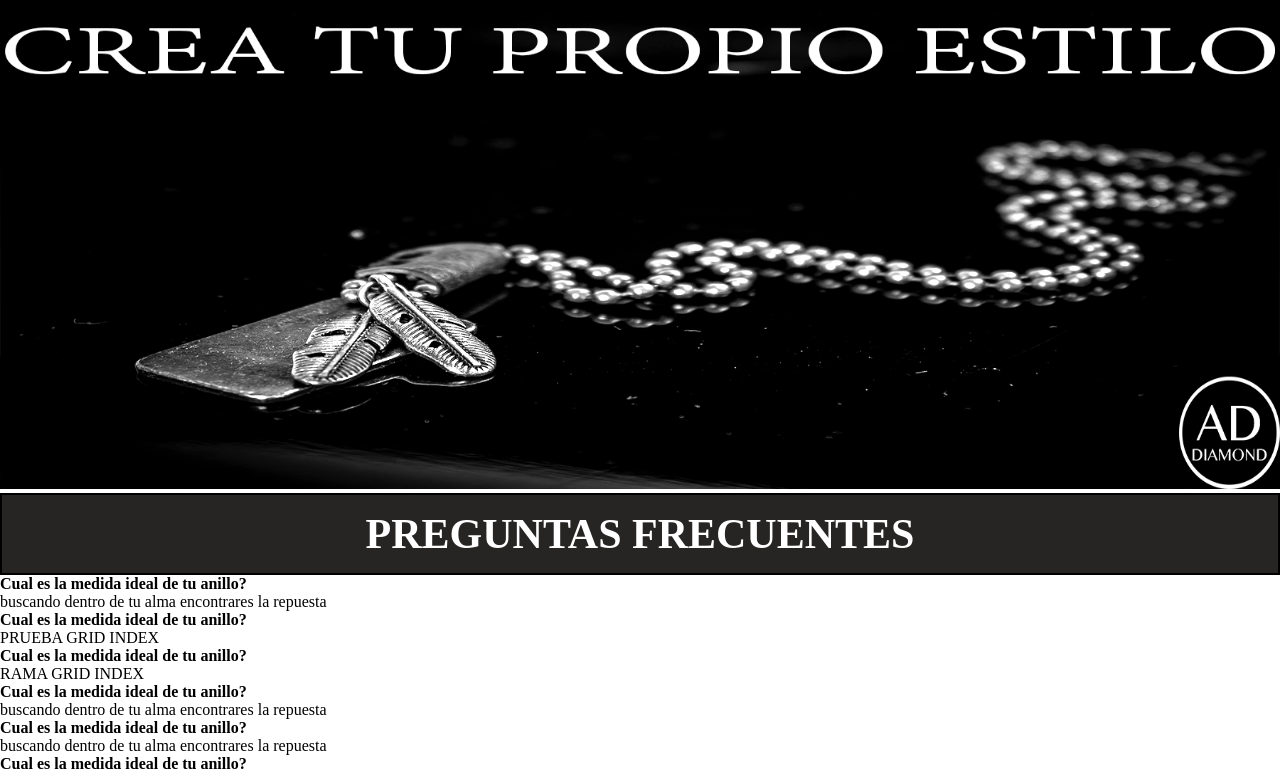
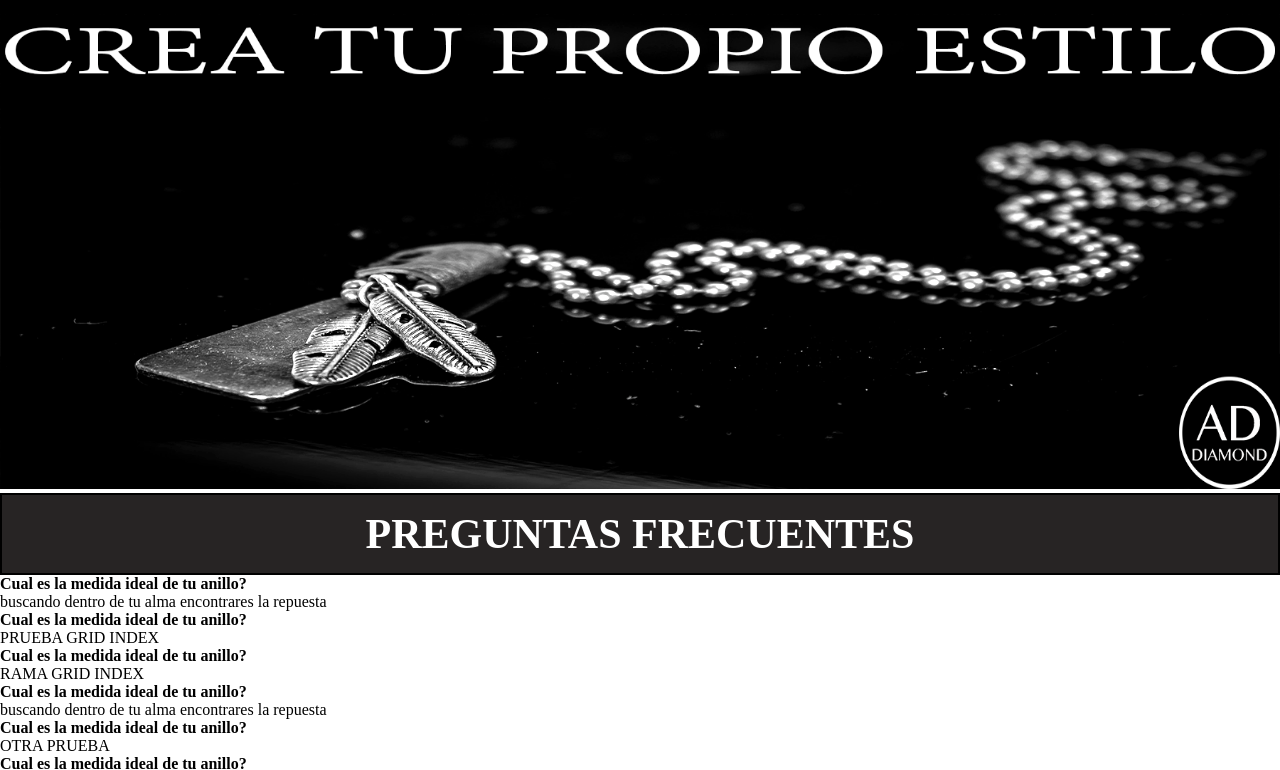
Before and after one commit to AgustinDietz/accesorios-dietz, a plain HTML site: page pages/faq.html in a window 1280 px wide. Shown: the part 174-944 px from the top of the page. Drawn offline with Linux system fonts and the light colour scheme.

Commit message:
Otra prueba en FAQ

```diff
--- a/pages/faq.html
+++ b/pages/faq.html
@@ -64,7 +64,7 @@
         <section>
             <article>
                 <h4>Cual es la medida ideal de tu anillo?</h4>
-                <p>buscando dentro de tu alma encontrares la repuesta</p>
+                <p>OTRA PRUEBA</p>
             </article>
         </section>
 
```
